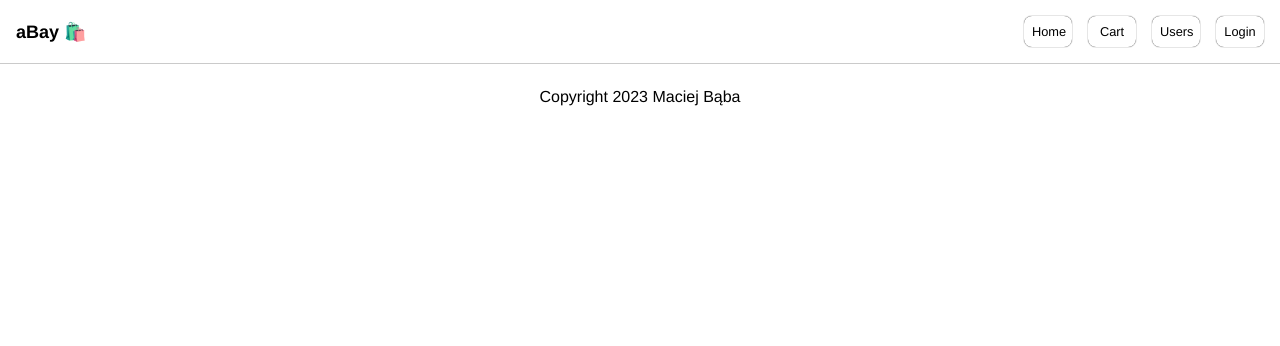
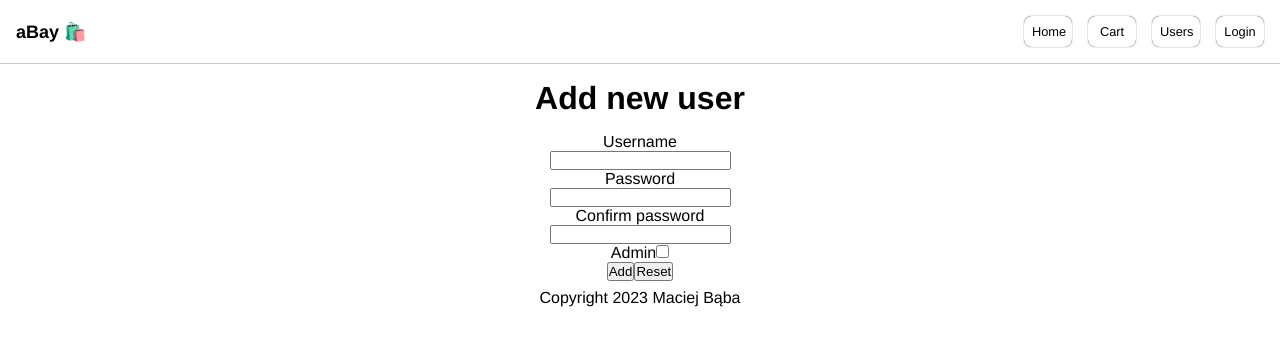
Before and after one commit to maciejbaba/mern-ecommerce, a React (Create React App) app: page /users/newUser in a window 1280 px wide. Shown: the top 346 px of the page. Built offline with nearby package versions, Linux system fonts and the light colour scheme; no server answers; the HTML template or start-up script is replaced by a standard one.

Commit message:
add new user adding

```diff
--- /dev/null
+++ b/src/css/NewUser.css
@@ -0,0 +1,12 @@
+.new-user-form {
+  display: flex;
+  flex-direction: column;
+  align-items: center;
+}
+
+.new-user {
+  display: flex;
+  gap: 1rem;
+  flex-direction: column;
+  align-items: center;
+}
--- a/src/features/users/NewUser.js
+++ b/src/features/users/NewUser.js
@@ -1,14 +1,67 @@
 import { useState } from "react";
+import "../../css/NewUser.css";
+import { useAddNewUserMutation } from "./usersApiSlice";
+import { useNavigate } from "react-router-dom";
 
 const NewUser = () => {
   const [username, setUsername] = useState("");
-  const [email, setEmail] = useState("");
   const [password, setPassword] = useState("");
-  const [imageUrl, setImageUrl] = useState("");
+  const [confirmPassword, setConfirmPassword] = useState("");
+  const [isAdmin, setIsAdmin] = useState(false);
 
-  return <div className="new-user">
+  const [addNewUser, { isLoading, isSuccess, isError, error }] =
+    useAddNewUserMutation();
 
-  </div>;
+  const navigate = useNavigate();
+
+  return (
+    <main className="new-user">
+      <h1>Add new user</h1>
+      <form action="" className="new-user-form">
+        <label htmlFor="username">Username</label>
+        <input
+          id="username"
+          type="text"
+          value={username}
+          onChange={(e) => setUsername(e.currentTarget.value)}
+        />
+        <label htmlFor="password">Password</label>
+        <input
+          type="password"
+          id="password"
+          value={password}
+          onChange={(e) => setPassword(e.currentTarget.value)}
+        />
+        <label htmlFor="confirm-password">Confirm password</label>
+        <input
+          type="password"
+          id="confirm-password"
+          value={confirmPassword}
+          onChange={(e) => setConfirmPassword(e.currentTarget.value)}
+        />
+        <div>
+          <label htmlFor="admin">Admin</label>
+          <input
+            type="checkbox"
+            id="admin"
+            value={isAdmin}
+            onChange={() => setIsAdmin(!isAdmin)}
+          />
+        </div>
+        <div>
+          <button
+            onClick={(e) => {
+              e.preventDefault();
+              addNewUser({ username, password, isAdmin });
+            }}
+          >
+            Add
+          </button>
+          <button type="reset">Reset</button>
+        </div>
+      </form>
+    </main>
+  );
 };
 
 export default NewUser;
```
